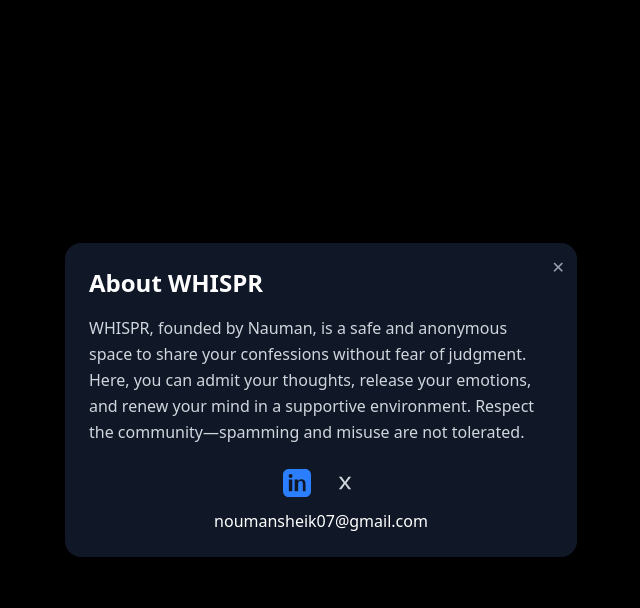
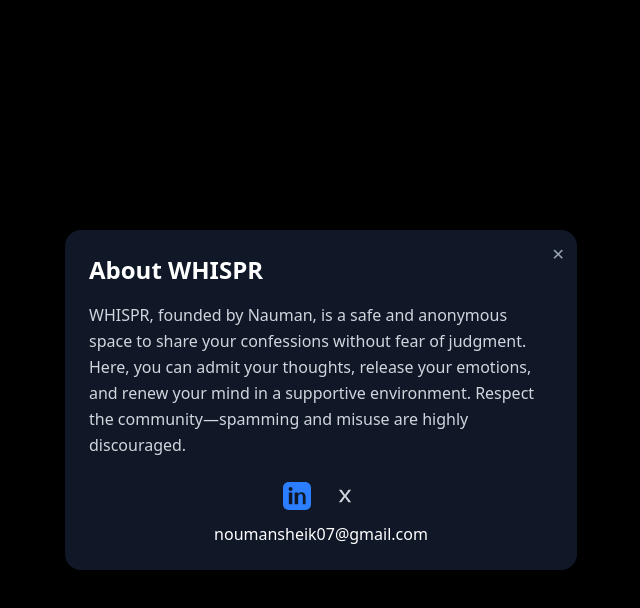
Before and after one commit to Muhammad-Sheik-Nauman/Whispr-a_anonymous_confession_platform, a React (Vite) app in the folder vite-project/: page / in a window 1280 px wide. Both pictures are taken after a click on the button 1240 px from the left and 40 px from the top of the page. Shown: the top 608 px of the page, without its empty margins (319-959 px from the left). Built offline with nearby package versions, Linux system fonts and the light colour scheme.

Commit message:
fix: update wording in About section on LandingPage for clarity and community guidelines

```diff
--- a/vite-project/src/landingPage.jsx
+++ b/vite-project/src/landingPage.jsx
@@ -55,7 +55,7 @@ const LandingPage = () => {
 
             <h2 className="text-2xl font-bold mb-4">About WHISPR</h2>
             <p className="text-gray-300 leading-relaxed">
-              WHISPR, founded by Nauman, is a safe and anonymous space to share your confessions without fear of judgment. Here, you can admit your thoughts, release your emotions, and renew your mind in a supportive environment. Respect the community—spamming and misuse are not tolerated.
+              WHISPR, founded by Nauman, is a safe and anonymous space to share your confessions without fear of judgment. Here, you can admit your thoughts, release your emotions, and renew your mind in a supportive environment. Respect the community—spamming and misuse are highly discouraged.
             </p>
             <div className="mt-6 flex flex-col items-center gap-3">
               <div className="flex gap-5">
```
